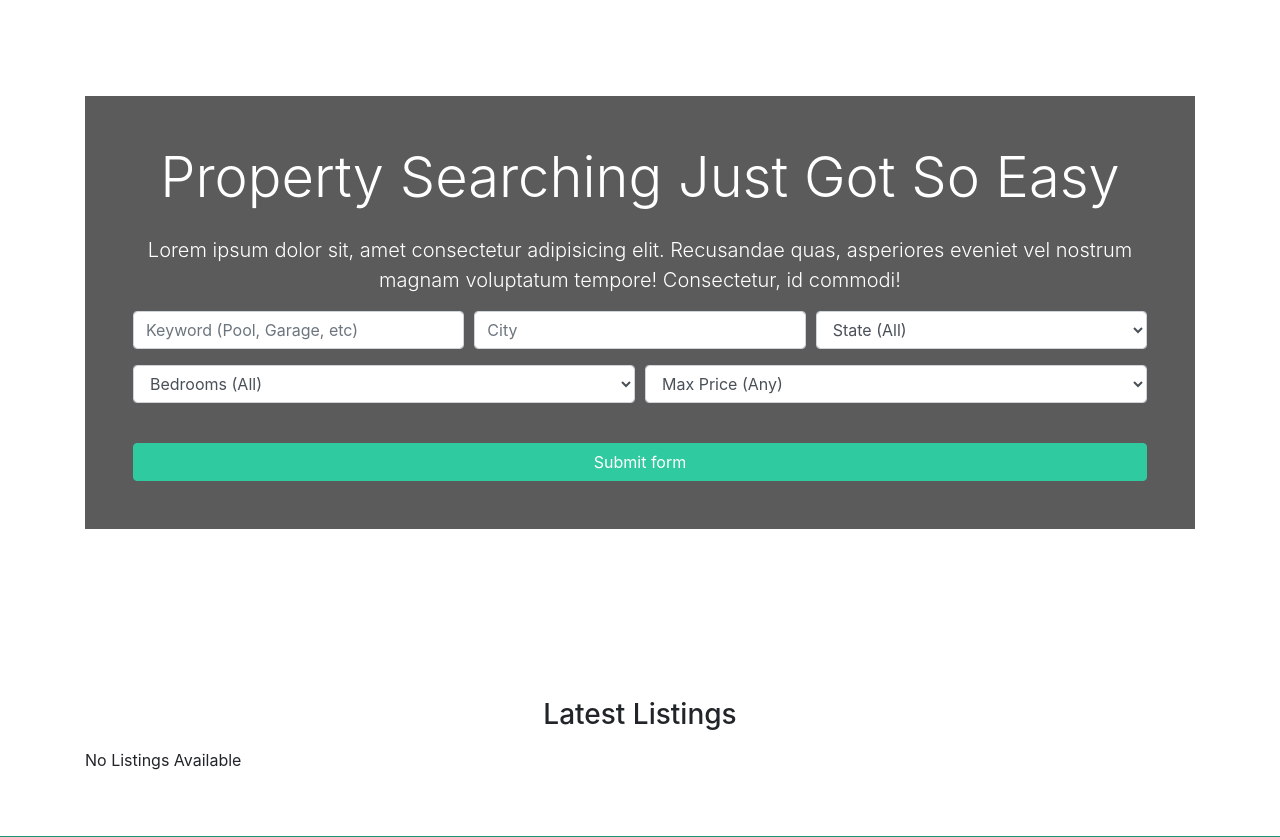
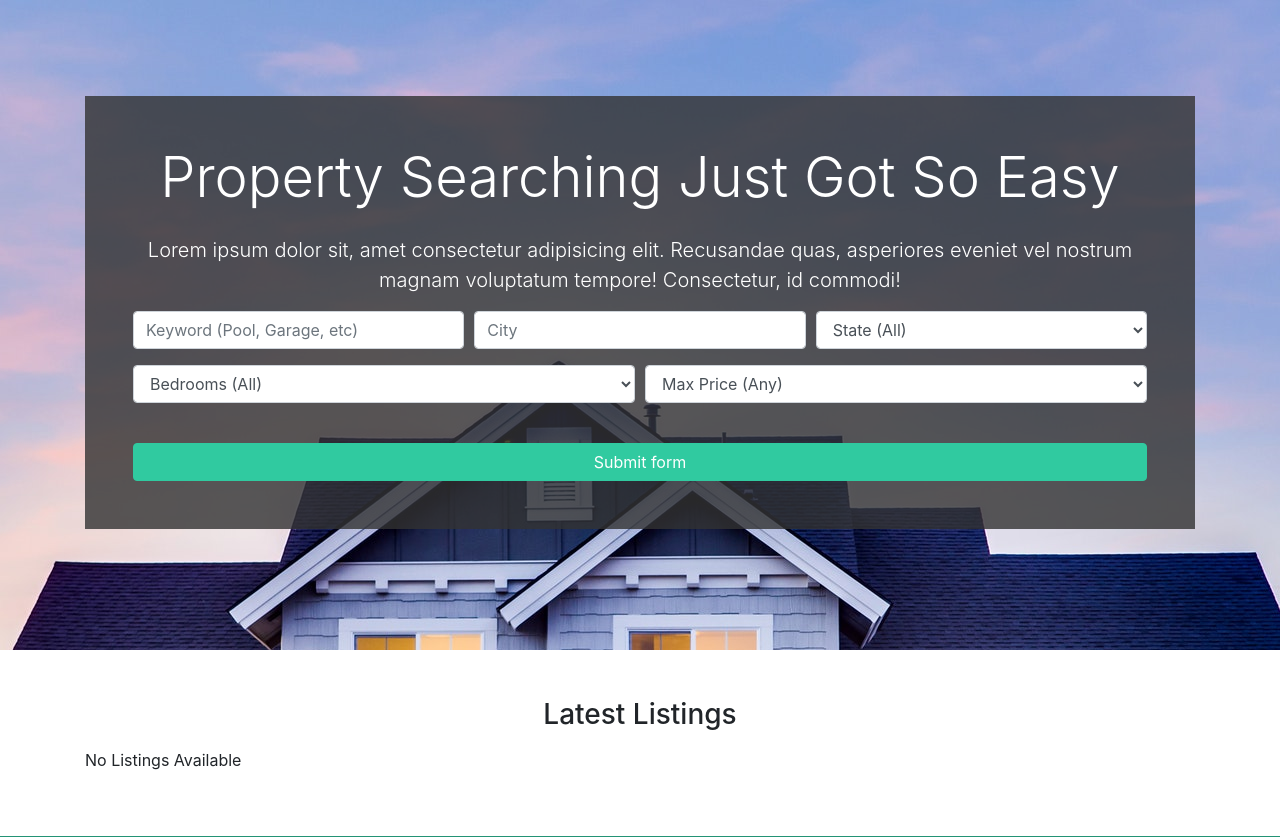
Before and after one commit to deepaksuhane17/django_real_estate_website, a Django app: page / in a window 1280 px wide. Shown: the part 128-965 px from the top of the page. Run offline with Django 4.2, Linux system fonts and the light colour scheme; data that the repository does not hold is empty; some libraries are stand-ins or nearby versions.

Commit message:
test style.css

```diff
--- a/btre/static/css/style.css
+++ b/btre/static/css/style.css
@@ -15,7 +15,10 @@ img {
   margin-right: 0.4rem; }
 
 #showcase {
-  background: url(../img/showcase.jpg) no-repeat top center fixed/cover;
+  /* background: url('../img/showcase.jpg') no-repeat top center fixed/cover; */
+  background: url(../img/showcase.jpg) no-repeat top center;
+  background-attachment: fixed;
+  background-size: cover cover;
   position: relative;
   min-height: 650px;
   color: #fff;
```
